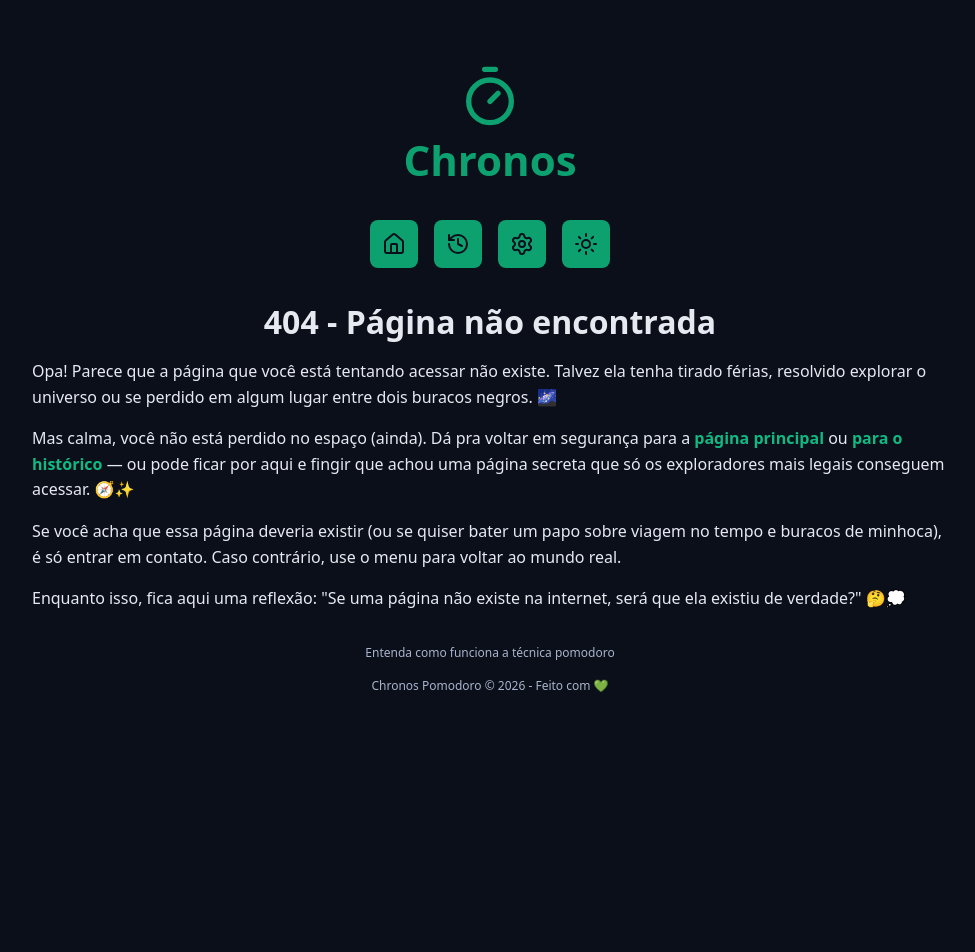
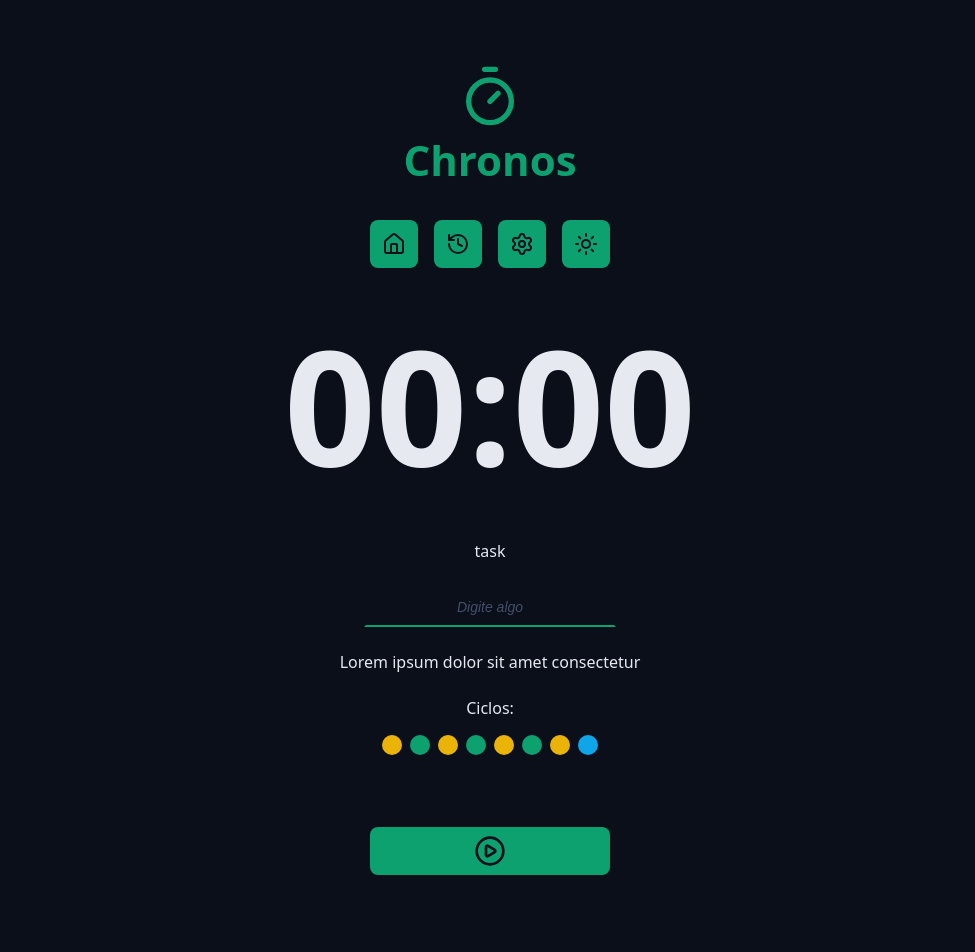
Before and after one commit to RicardoFrancoDelgado/chronos-app, a React (Vite) app: page / in a window 1280 px wide. Shown: the top 952 px of the page, without its empty margins (150-1125 px from the left). Before the commit the page ends 800 px from the top, so only its background shows below. Built offline with nearby package versions, Linux system fonts and the light colour scheme.

Commit message:
feat: criando modelos de task

```diff
--- a/src/App.tsx
+++ b/src/App.tsx
@@ -1,9 +1,9 @@
 import { Home } from "./pages/Home";
 // import { AboutPomodoro } from "./pages/AboutPomodoro";
-import { NotFound } from "./pages/NotFound";
+// import { NotFound } from "./pages/NotFound";
 import "./styles/global.css";
 import "./styles/theme.css";
 
 export function App() {
-  return <NotFound />;
+  return <Home />;
 }
```
Also changed, not shown: src/models/TaskModel.ts (added, +11 -0 lines), src/models/TaskStateModel.ts (added, +14 -0 lines).
